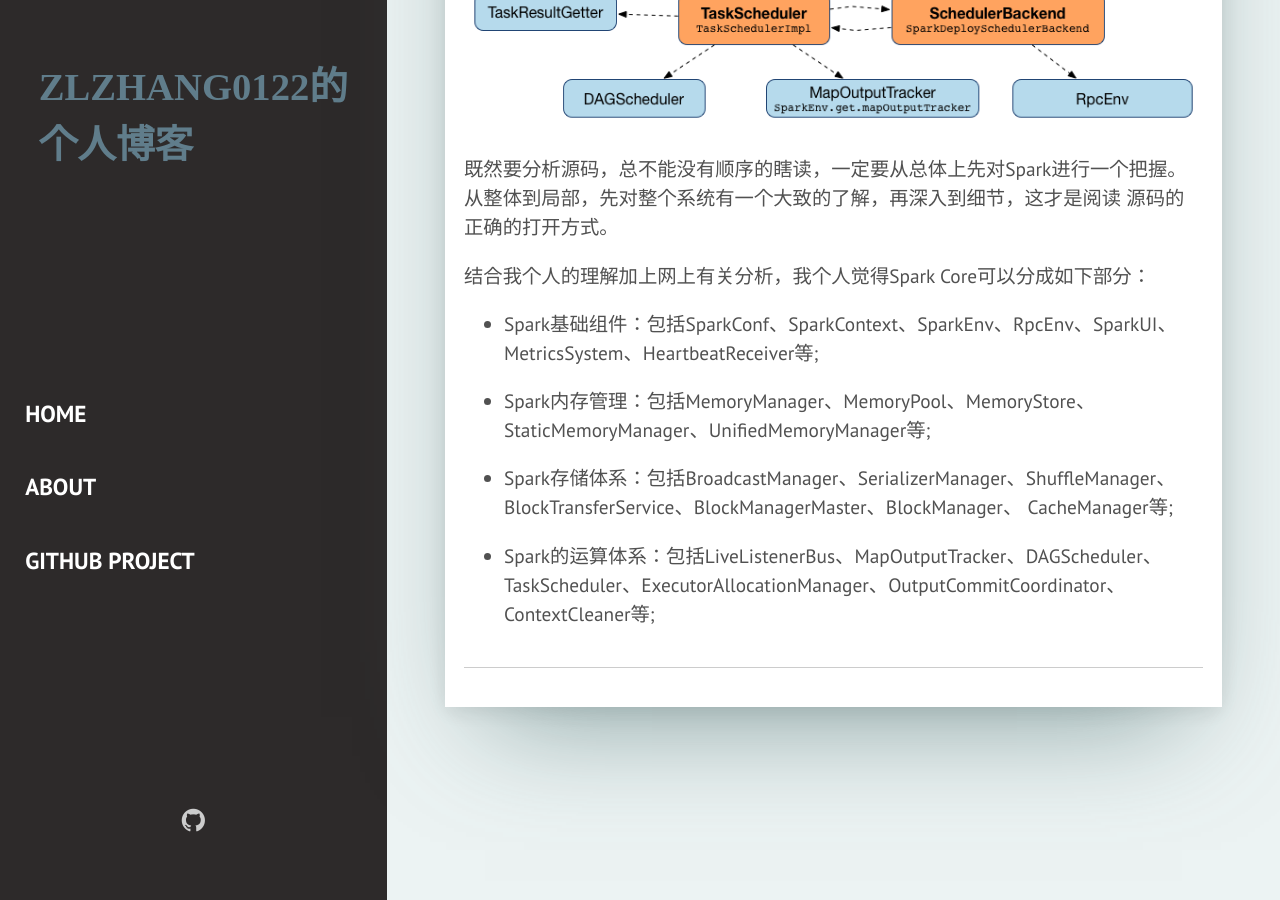
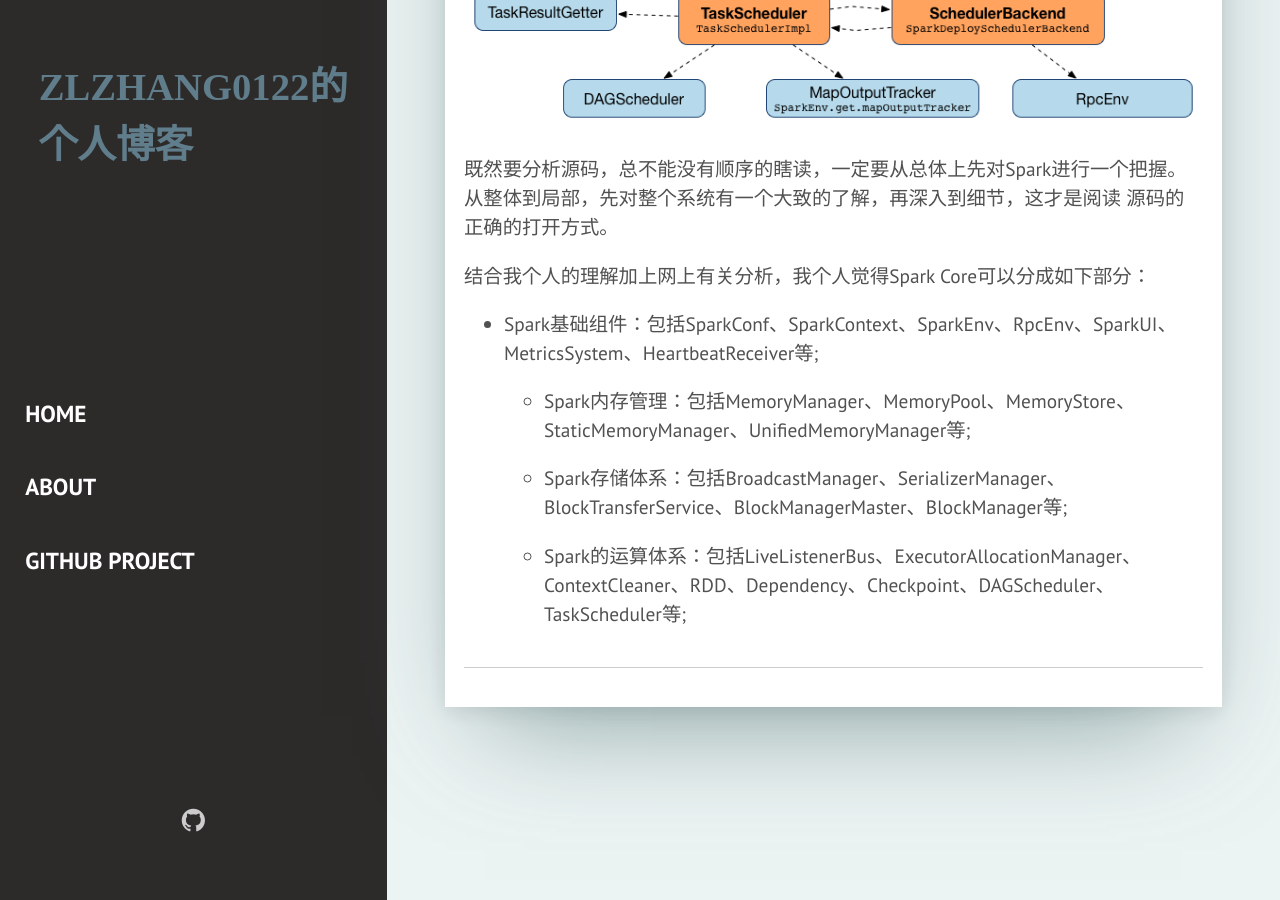
Before and after one commit to zlzhang0122/zlzhang0122.github.io, a Jekyll site: the page built from _posts/2019-10-01-Spark源码阅读0：Start.md, in a window 1280 px wide and 900 px high, scrolled down 1828 px. Built offline with Jekyll 4.4.1, drawn with Linux system fonts in a browser that asks for light colours; some web fonts are replaced; our own code applies the rules of GitHub Pages for plain Markdown files; comment, search, counter and statistics services are not loaded.

Commit message:
some change

```diff
--- a/_posts/2019-10-01-Spark源码阅读0：Start.md
+++ b/_posts/2019-10-01-Spark源码阅读0：Start.md
@@ -31,10 +31,9 @@
 结合我个人的理解加上网上有关分析，我个人觉得Spark Core可以分成如下部分：
   * Spark基础组件：包括SparkConf、SparkContext、SparkEnv、RpcEnv、SparkUI、MetricsSystem、HeartbeatReceiver等;
 
-  * Spark内存管理：包括MemoryManager、MemoryPool、MemoryStore、StaticMemoryManager、UnifiedMemoryManager等;
+    * Spark内存管理：包括MemoryManager、MemoryPool、MemoryStore、StaticMemoryManager、UnifiedMemoryManager等;
 
-  * Spark存储体系：包括BroadcastManager、SerializerManager、ShuffleManager、BlockTransferService、BlockManagerMaster、BlockManager、
-  CacheManager等;
+    * Spark存储体系：包括BroadcastManager、SerializerManager、BlockTransferService、BlockManagerMaster、BlockManager等;
 
-  * Spark的运算体系：包括LiveListenerBus、MapOutputTracker、DAGScheduler、TaskScheduler、ExecutorAllocationManager、OutputCommitCoordinator、
-  ContextCleaner等;
+    * Spark的运算体系：包括LiveListenerBus、ExecutorAllocationManager、ContextCleaner、RDD、Dependency、Checkpoint、DAGScheduler、
+    TaskScheduler等;
```
